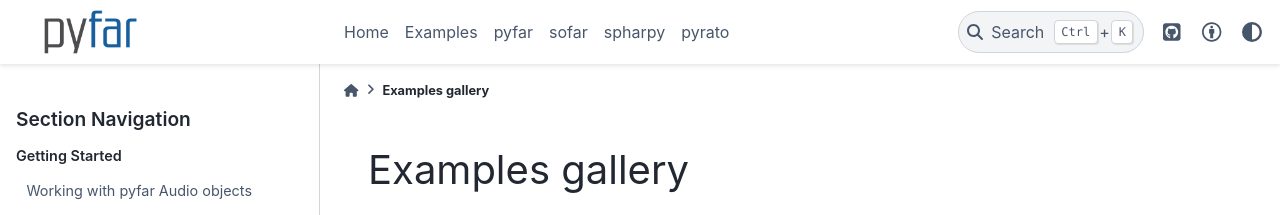
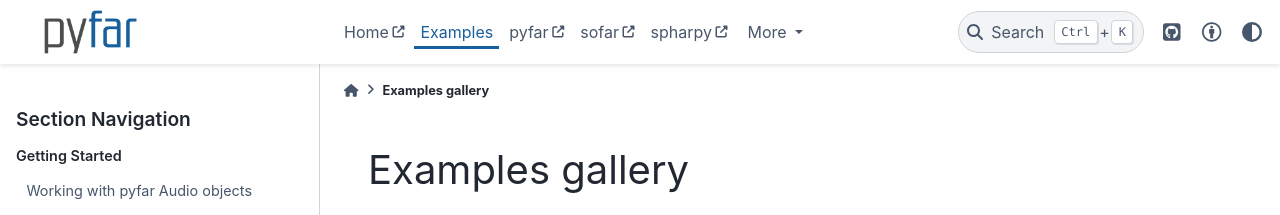
Before and after one commit to pyfar/gallery, a Sphinx documentation site: the page built from docs/examples_gallery.rst, in a window 1280 px wide. Shown: the top 215 px of the page. Built offline with Sphinx 7.4.7 and the PyData theme 0.15.4, drawn with Linux system fonts in a browser that asks for light colours; pages that are not in the unit, such as notebooks, are missing from menus.

Commit message:
better way to change the navbar in the header

```diff
--- a/docs/_templates/navbar-nav.html
+++ /dev/null
@@ -1,41 +0,0 @@
-<div class="navbar-item">
-    <nav class="navbar-nav">
-      <ul class="bd-navbar-elements navbar-nav">
-
-                        <li class="nav-item">
-                            <a class="nav-link nav-internal" href="index.html">
-                            Home
-                            </a>
-                        </li>
-
-                        <li class="nav-item">
-                          <a class="nav-link nav-internal" href="examples_gallery.html">
-                            Examples
-                          </a>
-                        </li>
-
-                        <li class="nav-item">
-                          <a class="nav-link" href="https://pyfar.readthedocs.io">
-                            pyfar
-                          </a>
-                        </li>
-
-                        <li class="nav-item">
-                          <a class="nav-link" href="https://sofar.readthedocs.io">
-                            sofar
-                          </a>
-                        </li>
-
-                        <li class="nav-item">
-                          <a class="nav-link" href="https://spharpy.readthedocs.io">
-                            spharpy
-                          </a>
-                        </li>
-
-                        <li class="nav-item">
-                          <a class="nav-link" href="https://pyrato.readthedocs.io">
-                            pyrato
-                          </a>
-                        </li>
-      </ul>
-    </nav></div>
```
Also changed, not shown: docs/header.rst (added, +10 -0 lines), docs/index.rst (+1 -6 lines).
